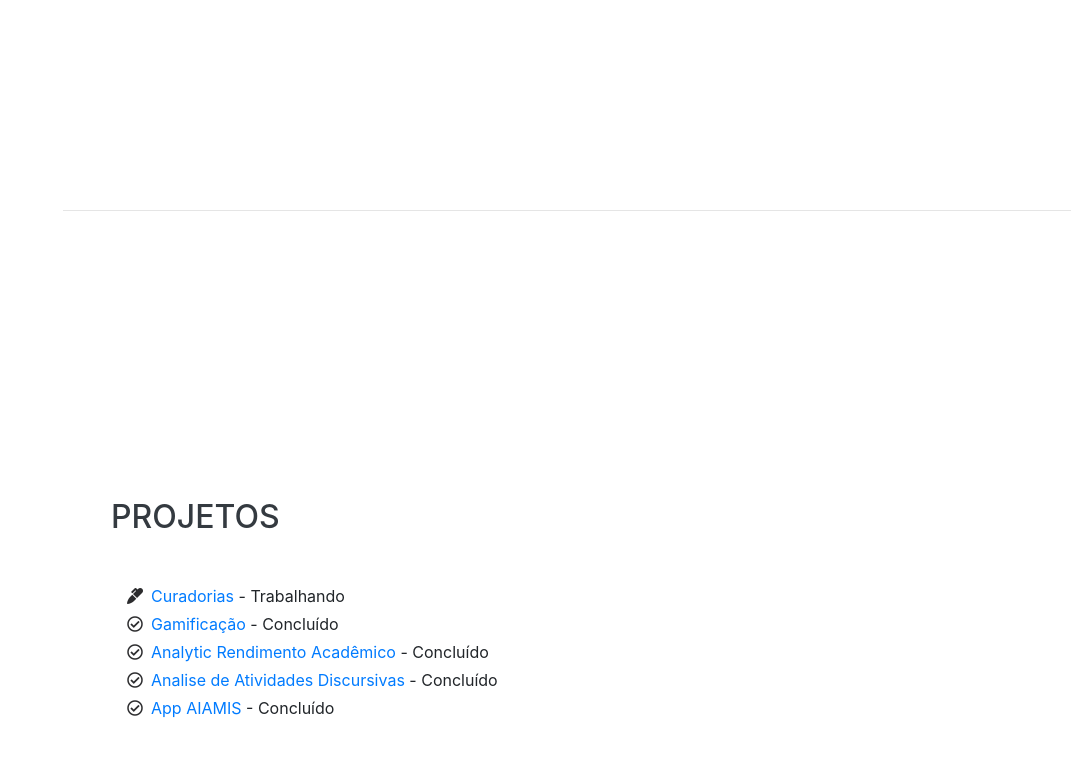
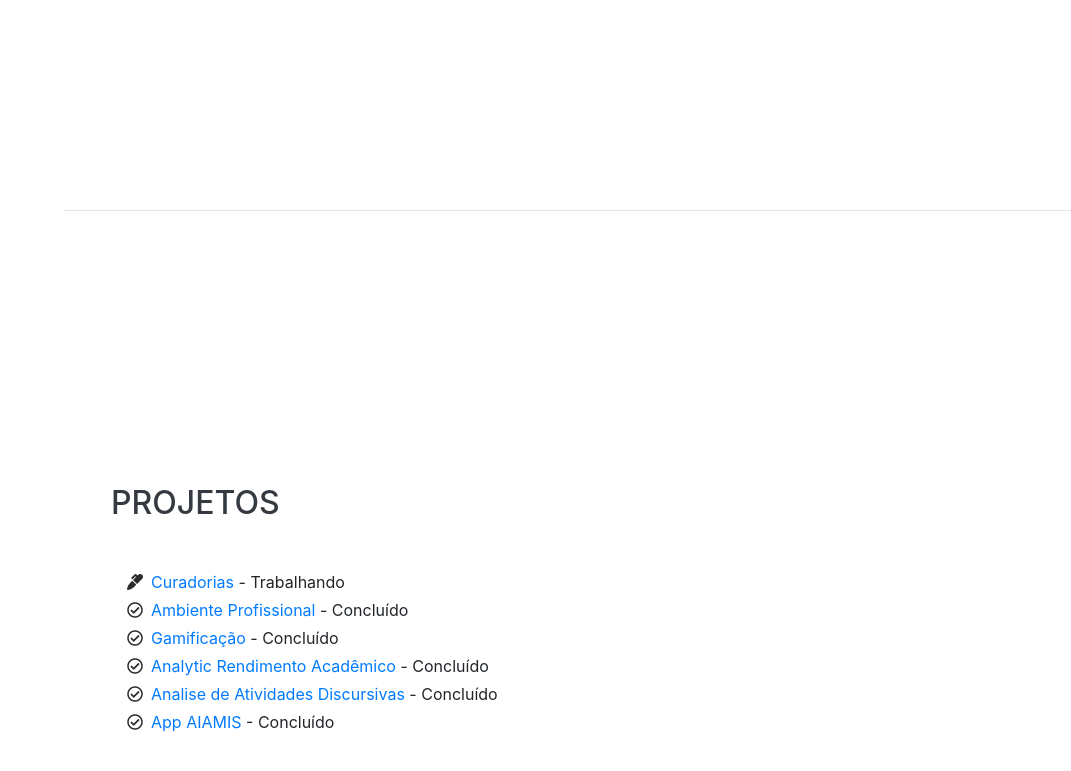
Before and after one commit to jairochaves2/jairochaves2.github.io, a website with bundled scripts: page index.html in a window 1280 px wide. Shown: the part 3238-4009 px from the top of the page, without its empty margins (209-1280 px from the left). Built offline with nearby package versions, Linux system fonts and the light colour scheme; some icons are missing; a web font is replaced by a local one.

Commit message:
Update index.html

```diff
--- a/index.html
+++ b/index.html
@@ -361,7 +361,13 @@
               >
               - Trabalhando
             </li>
-
+            <li class="mb-1">
+              <i class="fa-li far fa-check-circle" style="color: #2c2c2e;"></i>
+              <a href="http://ambienteprofissional.uninta.edu.br/" target="_blank"
+                >Ambiente Profissional</a
+              >
+              - Concluído
+            </li>
             <li class="mb-1">
               <i class="fa-li far fa-check-circle" style="color: #2c2c2e;"></i>
               <a href="https://gamificacao.uninta.edu.br/" target="_blank"
```
